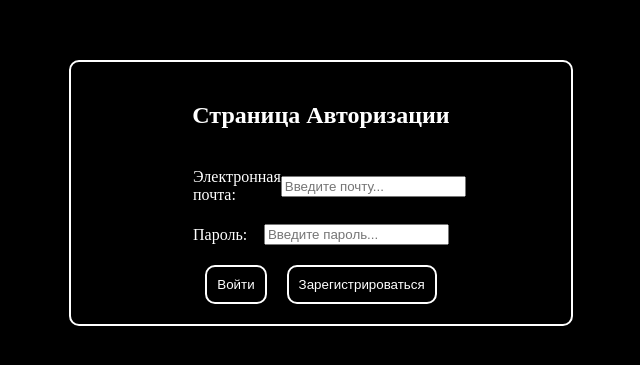
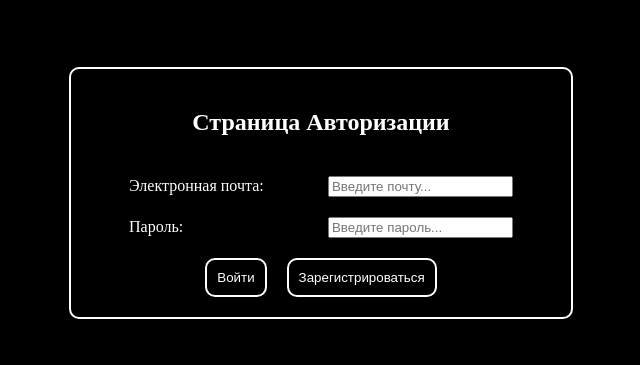
Before and after one commit to MoisGames/angular-test-ts, an Angular app: page /login in a window 1280 px wide. Shown: the part 167-532 px from the top of the page, without its empty margins (319-959 px from the left). Built offline with nearby package versions, Linux system fonts and the light colour scheme.

Commit message:
style (login page) Второе исправление стиля страницы для разных разрешений

```diff
--- a/src/app/pages/login-page/login-page.component.css
+++ b/src/app/pages/login-page/login-page.component.css
@@ -27,7 +27,7 @@
   flex-direction: row;
   justify-content: space-between;
   align-items: center;
-  width: 20vw;
+  width: 30vw;
   margin: 20px;
  }
 
@@ -47,6 +47,7 @@
   cursor: pointer;
  }
 
+
  @media screen and (max-width: 1100px) {
   .login-page__container {
     width: 80%;
--- a/src/app/pages/login-page/login-page.component.html
+++ b/src/app/pages/login-page/login-page.component.html
@@ -5,7 +5,8 @@
     <h1>Страница Авторизации</h1>
     <form
       [formGroup]="loginForm"
-      (ngSubmit)="onSubmit()">
+      (ngSubmit)="onSubmit()"
+      class="form">
       <div
         class="input__container">
         <label>Электронная почта:</label>
```
